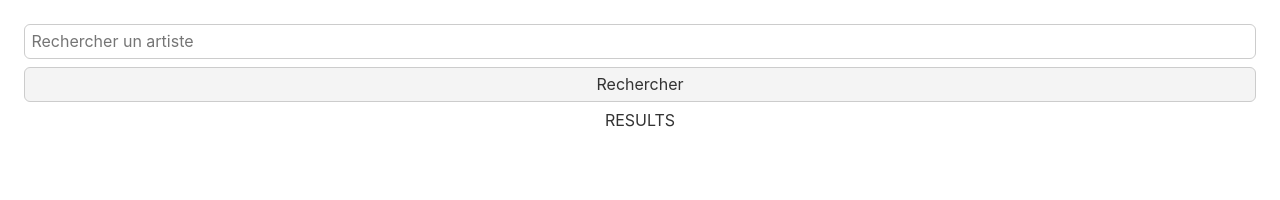
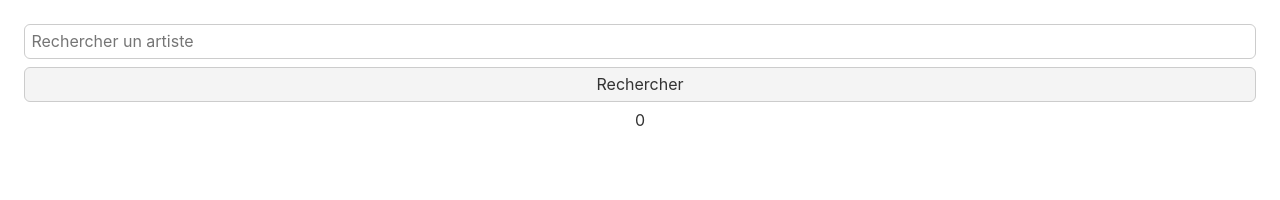
Before and after one commit to pesseyjulien/front-playlists, a Svelte app: page / in a window 1280 px wide. Shown: the top 200 px of the page. Built offline with nearby package versions, Linux system fonts and the light colour scheme.

Commit message:
feat: create writeable result

```diff
--- a/src/components/Results.svelte
+++ b/src/components/Results.svelte
@@ -1,5 +1,5 @@
 <script>
-  let results = [];
+  import { results } from "../stores";
 </script>
 
-<div class="wrapper">RESULTS</div>
+<div class="wrapper">{$results.length}</div>
--- a/src/components/SearchForm.svelte
+++ b/src/components/SearchForm.svelte
@@ -1,9 +1,11 @@
 <script>
   import { borderRadius } from "../theme";
+  import { setResults } from "../stores";
+
   let search = "";
 
   function handleSearch() {
-    console.log(search);
+    setResults(search);
   }
 </script>
 
--- a/src/stores.js
+++ b/src/stores.js
@@ -1,3 +1,10 @@
 import { writable } from "svelte/store";
 
 export const results = writable([]);
+
+export const setResults = (newElem) => {
+  results.update((state) => {
+    state.push(newElem);
+    return state;
+  });
+};
```
Also changed, not shown: src/actions/search.js (added).
